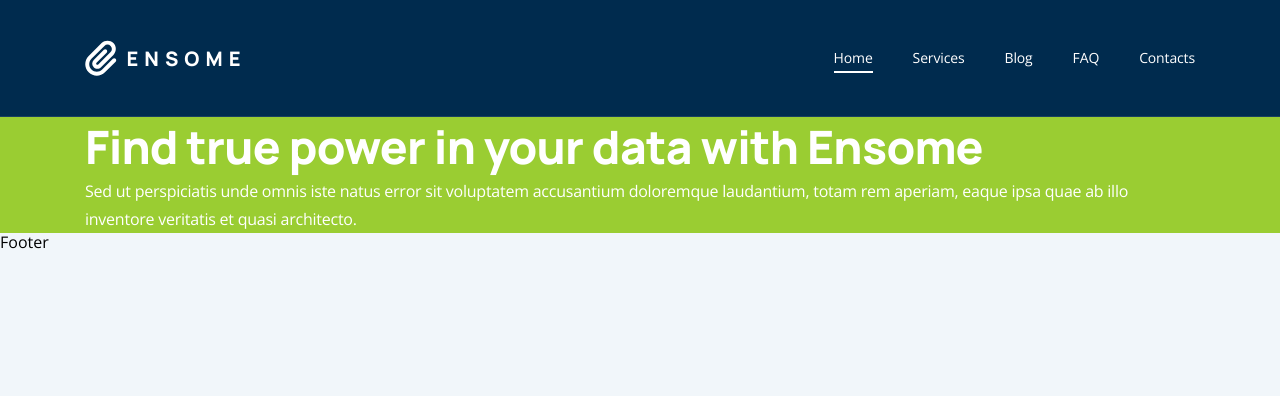
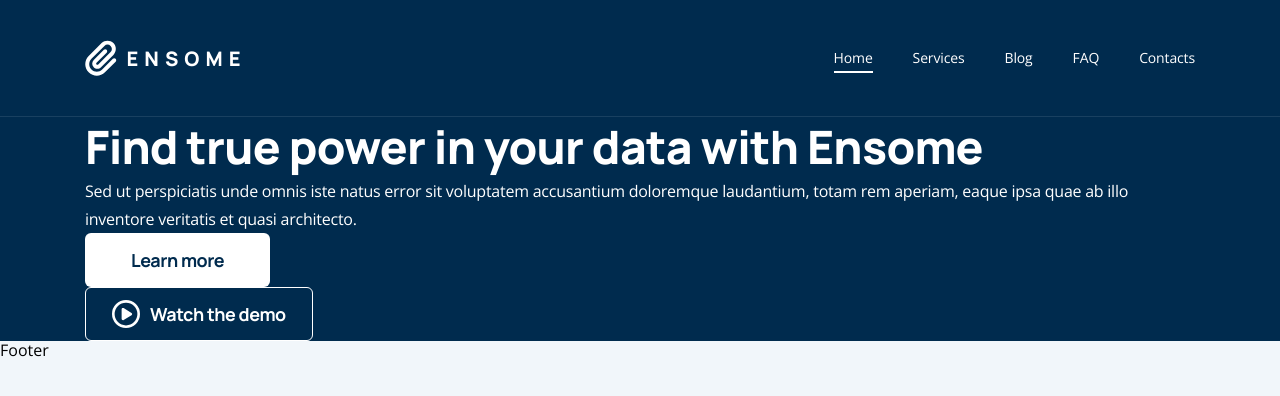
Before and after one commit to zborecki/ensome-v2, a React (Create React App) app: page / in a window 1280 px wide. Shown: the top 396 px of the page. Built offline with nearby package versions, Linux system fonts and the light colour scheme.

Commit message:
feature/4: define a styled component for buttons

```diff
--- /dev/null
+++ b/src/components/Button/button.style.tsx
@@ -0,0 +1,66 @@
+/* eslint-disable @typescript-eslint/no-unused-vars */
+import { Link } from 'react-router-dom';
+import styled from 'styled-components';
+import { ButtonRootProps } from '../../types/props';
+
+export const ButtonRoot = styled(Link)<ButtonRootProps>`
+  // Common settings
+  display: inline-block;
+  text-decoration: none;
+  border-radius: ${({ theme: { common } }) => common.borderRadius};
+  font-family: ${({ theme: { button: { font } } }) => `${font.fontFamily}, sans-serif`};
+  transition: background .3s ease-out, color .3s ease-out;
+
+  // Variants
+  background: ${({ variant, type, theme: { button: { background, color } } }) => (
+    ((variant === 'secondary' && type === 'outlined') && color.secondary.enabled)
+    || ((variant === 'secondary' && (!type || type === 'filled')) && background.secondary.enabled)
+  )};
+  color:  ${({ variant, type, theme: { button: { color, background } } }) => (
+    ((variant === 'secondary' && type === 'outlined') && background.secondary.enabled)
+    || ((variant === 'secondary' && (!type || type === 'filled')) && color.secondary.enabled)
+  )};
+  border: ${({ type }) => (type === 'outlined' ? '1px solid' : undefined)};
+
+  // With an icon
+  display: ${({ icon }) => (icon ? 'flex' : undefined)};
+  align-items: ${({ icon }) => (icon ? 'center' : undefined)};
+  width: ${({ icon }) => (icon ? 'fit-content' : undefined)};
+  gap: ${({ icon }) => (icon ? '10px' : undefined)};
+
+  // Sizes
+  padding: ${({ size, icon, theme: { button: { padding } } }) => (
+    (icon && padding.small)
+    || ((size === 'standard' || !size) && padding.standard)
+  )};
+  font-size: ${({ size, theme: { button: { font: { standard } } } }) => (
+    ((size === 'standard' || !size) && standard.fontSize)
+  )};
+  font-weight: ${({ size, theme: { button: { font: { standard } } } }) => (
+    ((size === 'standard' || !size) && standard.fontWeight)
+  )};
+  line-height: ${({ size, theme: { button: { font: { standard } } } }) => (
+    ((size === 'standard' || !size) && standard.lineHeight)
+  )};
+  letter-spacing: ${({ size, theme: { button: { font: { standard } } } }) => (
+    ((size === 'standard' || !size) && standard.letterSpacing)
+  )};
+
+  &:hover {
+    background: ${({ variant, type, theme: { button: { background: { secondary } } } }) => (
+    ((variant === 'secondary' && (!type || type === 'filled')) && secondary.hovered)
+  )};
+    color: ${({ variant, type, theme: { button: { color, background } } }) => (
+    ((variant === 'secondary' && type === 'outlined') && background.secondary.hovered)
+      || ((variant === 'secondary' && (!type || type === 'filled')) && color.secondary.hovered)
+  )};
+  }
+
+  .button {
+    &__icon {
+      path {
+        transition: color .3s ease-out;
+      }
+    }
+  }
+`;
--- /dev/null
+++ b/src/components/Button/index.tsx
@@ -0,0 +1,29 @@
+import { FontAwesomeIcon } from '@fortawesome/react-fontawesome';
+import { ButtonProps } from '../../types/props';
+import { ButtonRoot } from './button.style';
+
+const Button = ({
+  className, icon, children, link, variant, size, type
+}: ButtonProps): JSX.Element => (
+  <ButtonRoot
+    className={className}
+    to={link}
+    variant={variant}
+    size={size}
+    icon={icon}
+    type={type}
+  >
+    {
+      icon && (
+        <FontAwesomeIcon
+          className="button__icon"
+          icon={icon}
+          fontSize="28px"
+        />
+      )
+    }
+    <span className="button__label">{ children }</span>
+  </ButtonRoot>
+);
+
+export default Button;
--- a/src/components/Hero/hero.style.tsx
+++ b/src/components/Hero/hero.style.tsx
@@ -1,5 +1,5 @@
 import styled from 'styled-components';
 
 export const HeroRoot = styled.div`
-  background: yellowgreen;
+  background: ${({ theme: { hero } }) => hero.background};
 `;
--- a/src/components/Hero/index.tsx
+++ b/src/components/Hero/index.tsx
@@ -3,14 +3,16 @@ import { SectionProps } from '../../types/props';
 import { Headline, Paragraph, Wrapper } from '../styled.components';
 import { HeroRoot } from './hero.style';
 
-const Hero = ({ headline, description, children }: SectionProps): JSX.Element => {
+const Hero = ({
+  headline, description, children, className
+}: SectionProps): JSX.Element => {
   const { hero } = useTheme();
 
   return (
-    <HeroRoot className="hero">
-      <Wrapper className="hero__wrapper">
+    <HeroRoot className={className}>
+      <Wrapper className={`${className}__wrapper`}>
         <Headline
-          className="hero__headline"
+          className={`${className}__headline`}
           color={hero.color}
           variant="h1"
         >
@@ -18,17 +20,17 @@ const Hero = ({ headline, description, children }: SectionProps): JSX.Element =>
         </Headline>
         {
           description && (
-            <div className="hero__panel">
+            <div className={`${className}__panel`}>
               <Paragraph
                 color={hero.color}
                 variant="p2-regular"
-                className="hero__paragraph"
+                className={`${className}__paragraph`}
               >
                 { description }
               </Paragraph>
               {
                 children && (
-                  <div className="hero__interaction">
+                  <div className={`${className}__interaction`}>
                     { children }
                   </div>
                 )
--- a/src/data/dictionary.ts
+++ b/src/data/dictionary.ts
@@ -1,4 +1,8 @@
 export default {
+  button: {
+    learnMore: 'Learn more',
+    watchTheDemo: 'Watch the demo'
+  },
   logo: {
     companyName: 'Ensome'
   },
--- a/src/routes/Home/index.tsx
+++ b/src/routes/Home/index.tsx
@@ -1,14 +1,35 @@
+import { faCirclePlay } from '@fortawesome/free-regular-svg-icons';
+import Button from '../../components/Button';
 import Hero from '../../components/Hero';
 import dictionary from '../../data/dictionary';
 
-const { home: { hero } } = dictionary;
+const { button, home: { hero } } = dictionary;
+const className: string = 'home-hero';
 
 const Home = (): JSX.Element => (
   <>
     <Hero
+      className={className}
       headline={hero.headline}
       description={hero.description}
-    />
+    >
+      <Button
+        className={`${className}__button ${className}__button--filled`}
+        link="/"
+        variant="secondary"
+      >
+        { button.learnMore }
+      </Button>
+      <Button
+        className={`${className}__button ${className}__button--outlined`}
+        link="/"
+        variant="secondary"
+        icon={faCirclePlay}
+        type="outlined"
+      >
+        { button.watchTheDemo }
+      </Button>
+    </Hero>
     <div />
   </>
 );
--- a/src/theme/global.styles.tsx
+++ b/src/theme/global.styles.tsx
@@ -9,4 +9,20 @@ export default createGlobalStyle`
     font-family: ${({ theme: { common: { paragraph } } }) => paragraph.fontFamily}, sans-serif;
     background: ${({ theme: { common } }) => common.background};
   }
+
+  .home-hero {
+    &__button {
+      .button {
+        &__label {
+          font-size: 18px;
+          line-height: 32px;
+          letter-spacing: -0.025em;
+        }
+      }
+
+      &--filled {
+        padding: 11px 46px;
+      }
+    }
+  }
 `;
--- a/src/theme/index.tsx
+++ b/src/theme/index.tsx
@@ -18,6 +18,28 @@ const fonts: FontsType = {
 };
 
 export default {
+  button: {
+    background: {
+      secondary: {
+        enabled: colors.white,
+        hovered: colors.aliceBlue
+      }
+    },
+    color: {
+      secondary: {
+        enabled: colors.prussianBlue,
+        hovered: colors.indigo
+      }
+    },
+    font: {
+      fontFamily: fonts.manrope,
+      standard: headline.h6
+    },
+    padding: {
+      standard: '16px 52px',
+      small: '10px 26px'
+    }
+  },
   common: {
     background: colors.aliceBlue,
     borderRadius: '6px',
```
Also changed, not shown: src/types/common.ts (+21 -0 lines), src/types/props.ts (+15 -2 lines), theme.d.ts (+7 -1 lines).
